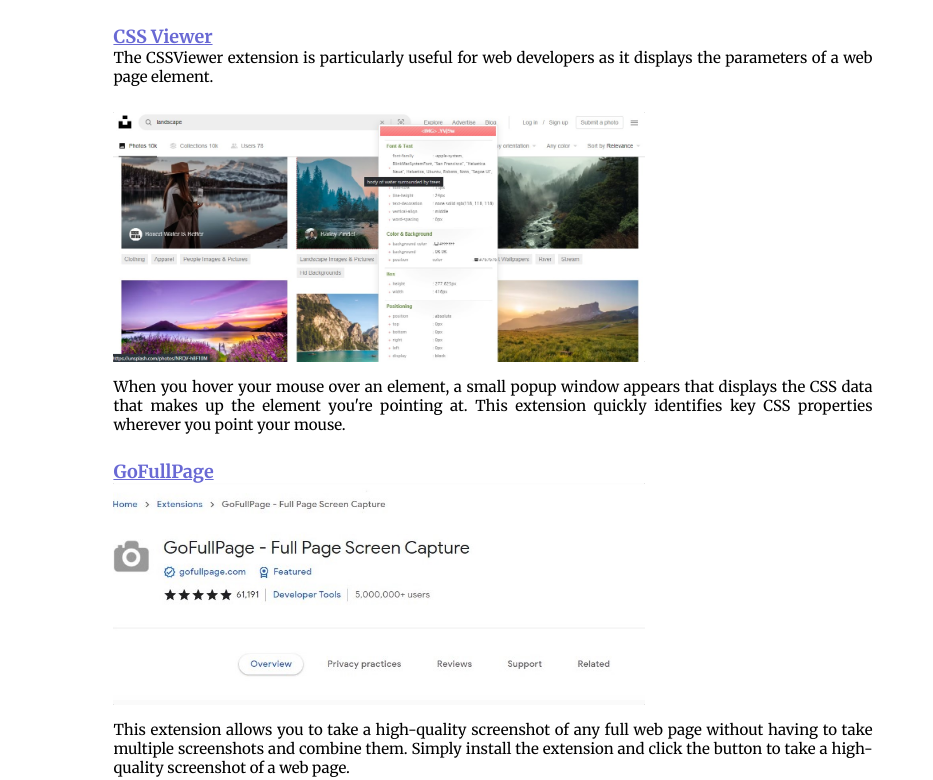
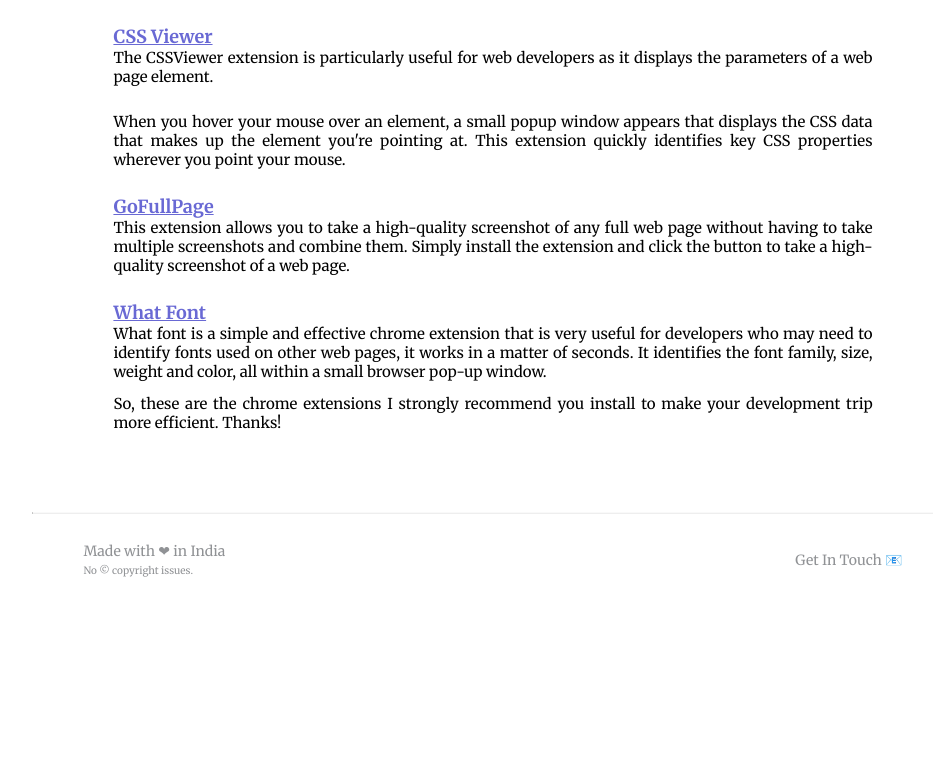
Before and after one commit to theguptag/portfolio, a plain HTML site: page chrome-extension.html in a window 1280 px wide. Shown: the part 482-1262 px from the top of the page, without its empty margins (147-1080 px from the left). After the commit the page ends 1088 px from the top, so only its background shows below. Drawn offline with Linux system fonts and the light colour scheme.

Commit message:
changes in blog section
removed blog article images

```diff
--- a/chrome-extension.html
+++ b/chrome-extension.html
@@ -42,7 +42,7 @@
                     <h2> <a href="">CSS Viewer</a></h2>
                     <p>The CSSViewer extension is particularly useful for web developers as it displays the parameters
                         of a web page element.</p> <br><br>
-                    <img src="./images/css-viewer.jpg" alt="" style="width: 70%;">
+
                     <p>
                         When you hover your mouse over an element, a small popup window appears that displays the CSS
                         data that makes up the element you're pointing at. This extension quickly identifies key CSS
@@ -51,7 +51,7 @@
 
                     <h2> <a href="">GoFullPage</a></h2>
 
-                    <img src="./images/go-full-page.jpg" alt="GoFullPage" style="width: 70%;">
+
 
                     <p> This extension allows you to take a high-quality screenshot of any full web page without having
                         to take multiple screenshots and combine them. Simply install the extension and click the button
@@ -60,15 +60,15 @@
 
                     <h2> <a href="">What Font</a></h2>
 
-                    <img src="./images/what-font.jpg" alt="" style="width: 70%;">
+
                     <p>What font is a simple and effective chrome extension that is very useful for developers who may
                         need to identify fonts used on other web pages, it works in a matter of seconds.
                         It identifies the font family, size, weight and color, all within a small browser pop-up window.
                     </p><br>
 
 
-                    <p>So these are the chrome extensions I strongly advise you to install to make your development
-                        journey more efficient. Thanks!</p>
+                    <p>So, these are the chrome extensions I strongly recommend you install to make your development
+                        trip more efficient. Thanks!</p>
                     </p>
                 </div>
             </div>
```
Also changed, not shown: images/css-viewer.jpg (deleted), images/first-blog.jpg (deleted), images/go-full-page.jpg (deleted), images/second-blog.jpg (deleted), images/third-blog.jpg (deleted), images/vue.png (deleted), images/what-font.jpg (deleted).
